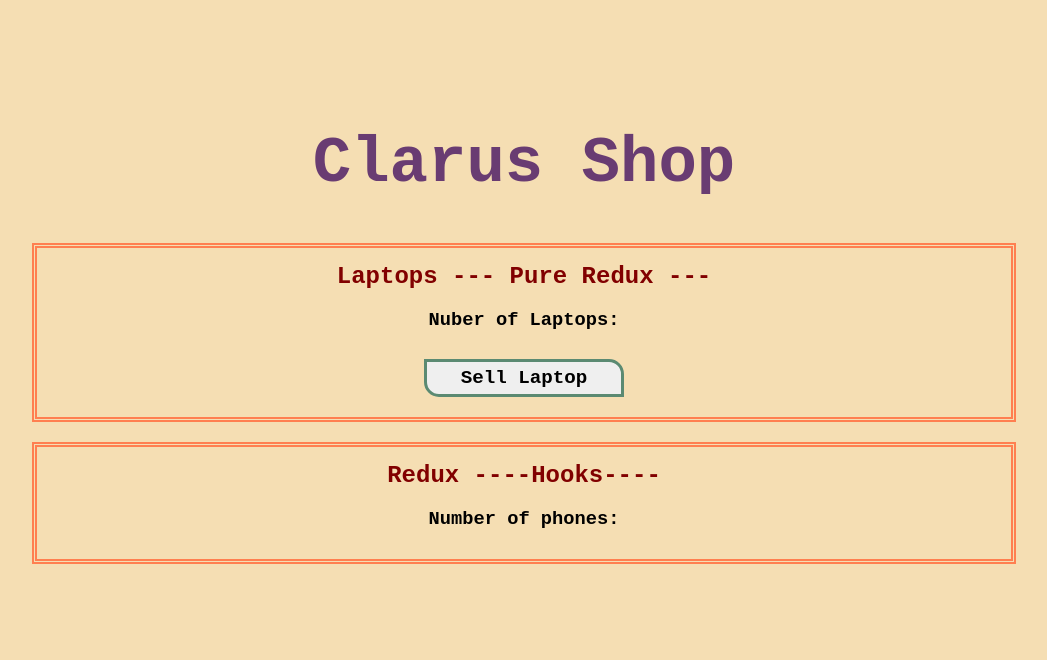
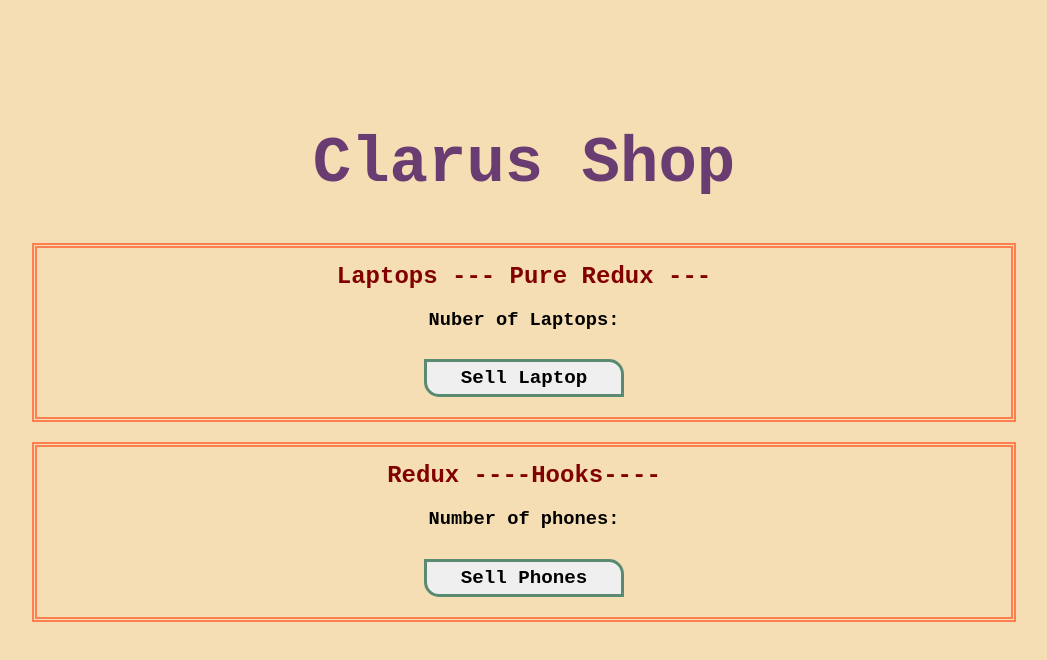
Before and after one commit to veyseltosun/react-shopping-app-redux, a React (Create React App) app: page / in a window 1280 px wide. Shown: the top 660 px of the page, without its empty margins (116-1163 px from the left). Built offline with nearby package versions, Linux system fonts and the light colour scheme.

Commit message:
small changes.

```diff
--- a/src/components/Phone.jsx
+++ b/src/components/Phone.jsx
@@ -1,13 +1,16 @@
 import React from 'react'
 import {useSelector, useDispatch,} from "react-redux";
+import {sellPhone} from "../redux/actions/actions"
 
 function Phone() {
     const numberOfPhones = useSelector((state) => state.phone.numberOfPhones)
+    const dispatch = useDispatch()
     console.log(numberOfPhones)
   return (
     <div className='container'>
         <h2>Redux ----Hooks----</h2>
         <h3>Number of phones: {numberOfPhones}</h3>
+        <button onClick={()=>dispatch(sellPhone())}>Sell Phones</button>
     </div>
   )
 }
```
